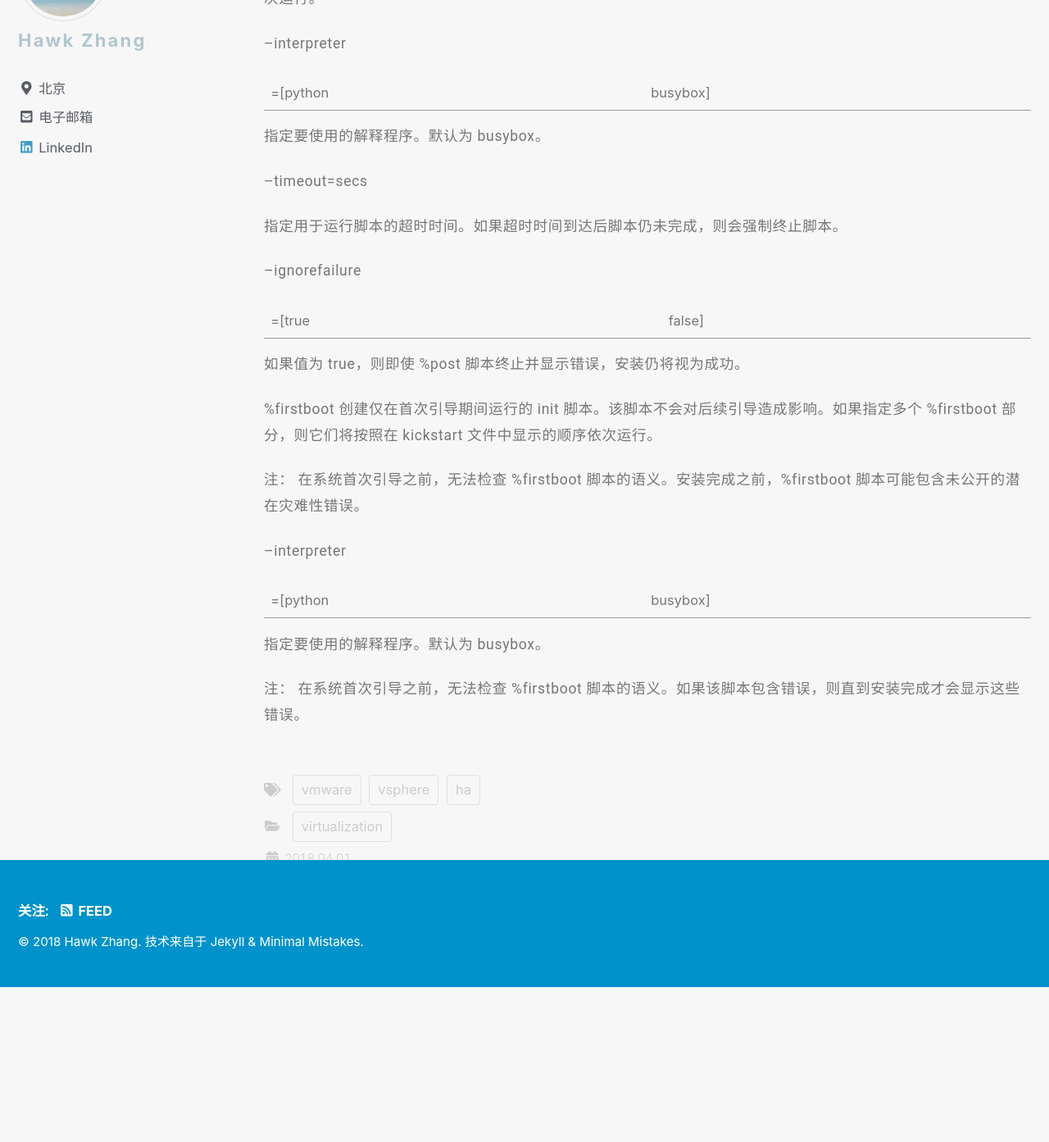
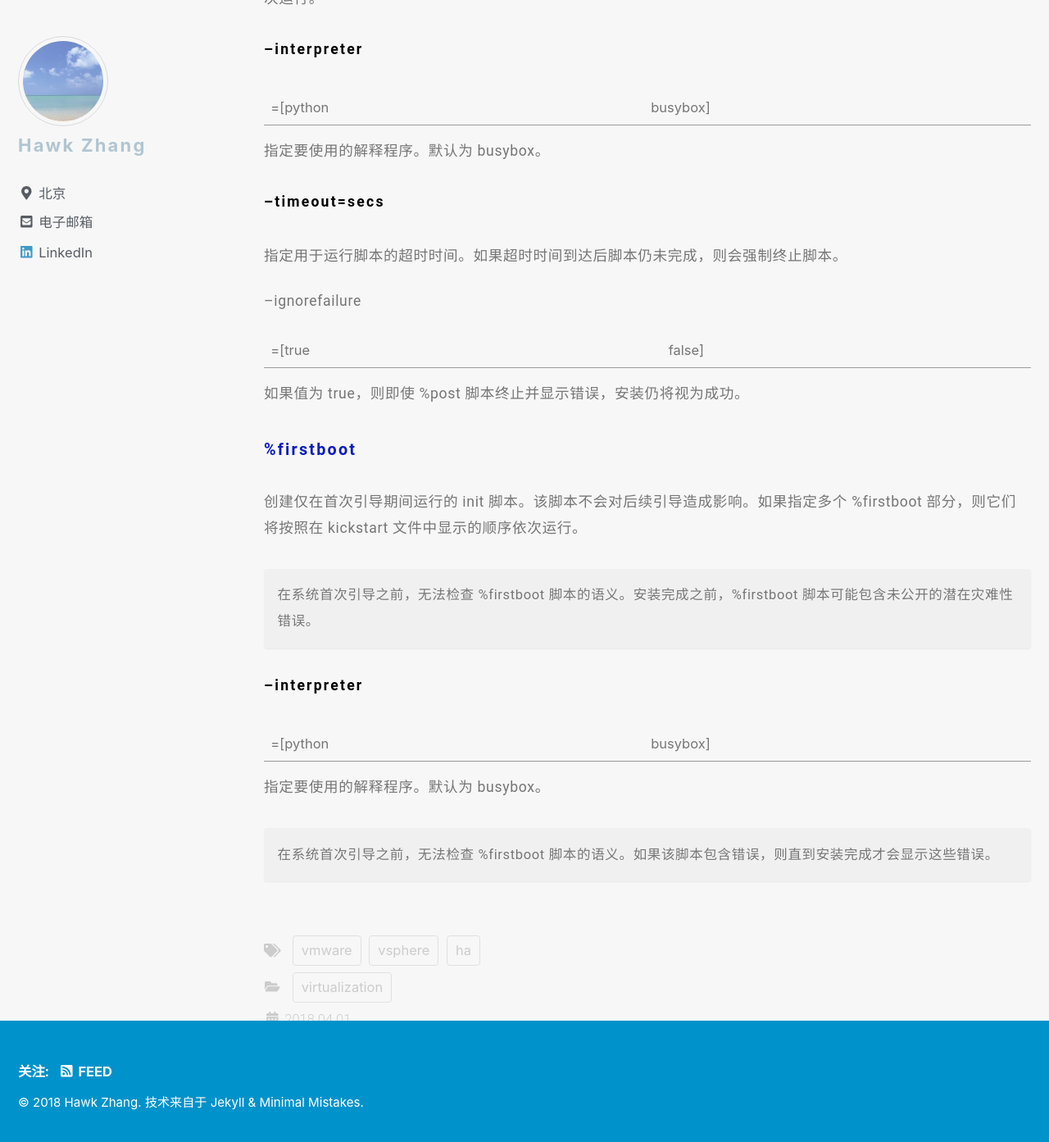
Before and after one commit to narru888/linotes_note, a Jekyll site: the page built from _posts/virtualizaion/2018-04-01-vsphere.setup.md, in a window 1280 px wide and 1400 px high, scrolled down 29505 px. Shown: the top 1393 px of the window at 82% size. Built offline with Jekyll 4.4.1, drawn with Linux system fonts in a browser that asks for light colours; nearby versions of some CDN libraries; a script that is not in the unit is left out; before the commit the page ends 30709 px from its top, so only the background shows below that.

Commit message:
update on 2018-11-28 17:28:01 CST

```diff
--- a/_posts/virtualizaion/2018-04-01-vsphere.setup.md
+++ b/_posts/virtualizaion/2018-04-01-vsphere.setup.md
@@ -981,13 +981,13 @@
 
 可选，软件包安装完成后，运行指定的脚本。如果指定多个 %post 部分，则它们将按照在安装脚本中显示的顺序依次运行。
 
---interpreter
+###### --interpreter
 
 =[python|busybox]
 
 指定要使用的解释程序。默认为 busybox。
 
---timeout=secs
+###### --timeout=secs
 
 指定用于运行脚本的超时时间。如果超时时间到达后脚本仍未完成，则会强制终止脚本。
 
@@ -997,17 +997,21 @@
 
 如果值为 true，则即使 %post 脚本终止并显示错误，安装仍将视为成功。
 
-%firstboot
+
+
+
+##### %firstboot
+
 创建仅在首次引导期间运行的 init 脚本。该脚本不会对后续引导造成影响。如果指定多个 %firstboot 部分，则它们将按照在 kickstart 文件中显示的顺序依次运行。
 
-注：
 在系统首次引导之前，无法检查 %firstboot 脚本的语义。安装完成之前，%firstboot 脚本可能包含未公开的潜在灾难性错误。
+{: .notice}
 
---interpreter
+###### --interpreter
 
 =[python|busybox]
 
 指定要使用的解释程序。默认为 busybox。
 
-注：
 在系统首次引导之前，无法检查 %firstboot 脚本的语义。如果该脚本包含错误，则直到安装完成才会显示这些错误。
+{: .notice}
```
